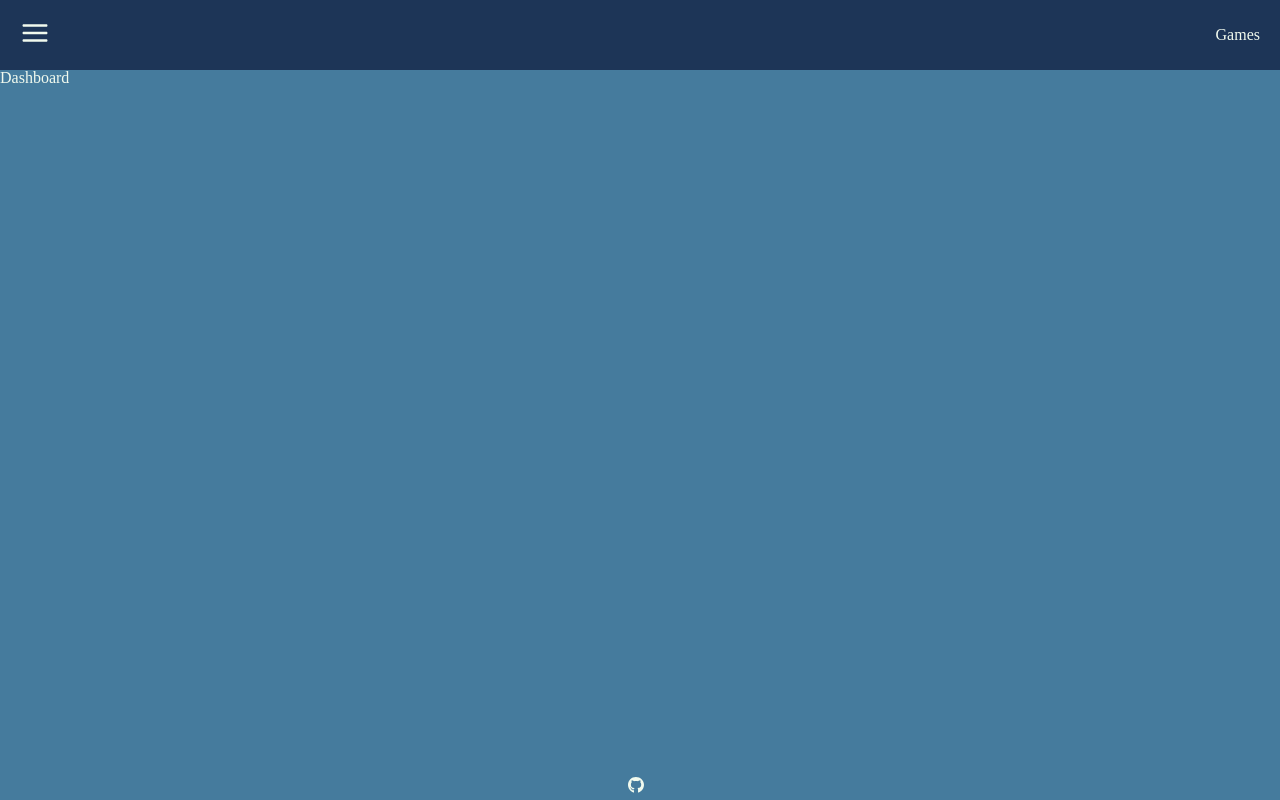
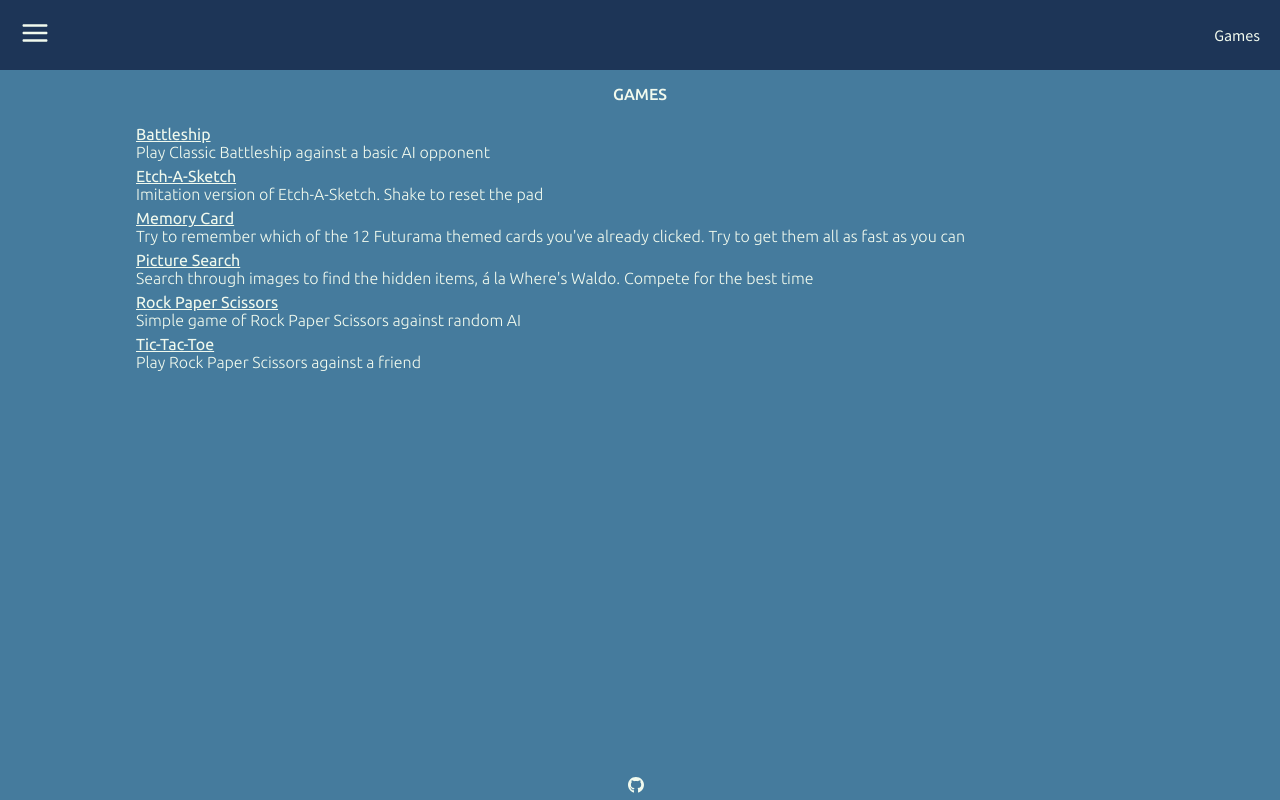
Before and after one commit to NBrennan26/games, a React (Create React App) app: page / in a window 1280 px wide. Built offline with nearby package versions, Linux system fonts and the light colour scheme.

Commit message:
Update dashboard info and style

```diff
--- a/src/components/Dashboard.jsx
+++ b/src/components/Dashboard.jsx
@@ -1,4 +1,5 @@
 import { useEffect } from "react";
+import { Link } from "react-router-dom";
 
 function Dashboard() {
   useEffect(() => {
@@ -6,8 +7,60 @@ function Dashboard() {
   }, []);
 
   return (
-    <section>
-      <div>Dashboard</div>
+    <section className="home-cont">
+      <div className="home-title-cont">GAMES</div>
+      <div className="home-main-cont">
+        <div className="game-desc-cont">
+          <span className="home-game-title">
+            <Link to="/battleship">Battleship</Link>
+          </span>
+          <p className="home-game-desc">
+            Play Classic Battleship against a basic AI opponent
+          </p>
+        </div>
+        <div className="game-desc-cont">
+          <span className="home-game-title">
+            <Link to="/etchasketch">Etch-A-Sketch</Link>
+          </span>
+          <p className="home-game-desc">
+            Imitation version of Etch-A-Sketch. Shake to reset the pad
+          </p>
+        </div>
+        <div className="game-desc-cont">
+          <span className="home-game-title">
+            <Link to="/memory-card">Memory Card</Link>
+          </span>
+          <p className="home-game-desc">
+            Try to remember which of the 12 Futurama themed cards you've already
+            clicked. Try to get them all as fast as you can
+          </p>
+        </div>
+        <div className="game-desc-cont">
+          <span className="home-game-title">
+            <Link to="/picture-search/">Picture Search</Link>
+          </span>
+          <p className="home-game-desc">
+            Search through images to find the hidden items, &aacute; la Where's
+            Waldo. Compete for the best time
+          </p>
+        </div>
+        <div className="game-desc-cont">
+          <span className="home-game-title">
+            <Link to="/rock-paper-scissors">Rock Paper Scissors</Link>
+          </span>
+          <p className="home-game-desc">
+            Simple game of Rock Paper Scissors against random AI
+          </p>
+        </div>
+        <div className="game-desc-cont">
+          <span className="home-game-title">
+            <Link to="/tic-tac-toe">Tic-Tac-Toe</Link>
+          </span>
+          <p className="home-game-desc">
+            Play Rock Paper Scissors against a friend
+          </p>
+        </div>
+      </div>
     </section>
   );
 }
--- a/src/index.css
+++ b/src/index.css
@@ -1,3 +1,5 @@
+@import url("https://fonts.googleapis.com/css2?family=Source+Sans+Pro&family=Ubuntu:wght@300;400;500&display=swap");
+
 :root {
   --header-color: #1d3557;
   --body-color: #457b9d;
@@ -36,6 +38,7 @@ header {
 }
 .header-title-cont {
   margin-right: 20px;
+  font-family: "Source Sans Pro", sans-serif;
 }
 .drop-menu {
   position: absolute;
@@ -46,6 +49,7 @@ header {
   max-width: 240px;
   height: calc(100vh - 70px);
   z-index: 2;
+  font-family: "Source Sans Pro", sans-serif;
 }
 .nav-list {
   display: flex;
@@ -74,3 +78,34 @@ footer {
 .github-icon:hover {
   transform: scale(1.5);
 }
+
+/*************/
+/* Home Page */
+/*************/
+.home-cont {
+  display: flex;
+  flex-direction: column;
+  font-family: "Ubuntu", sans-serif;
+}
+.home-title-cont {
+  margin: auto;
+  margin-top: 2vh;
+  font-weight: 500;
+}
+.home-main-cont {
+  margin: auto;
+  margin-top: 2vh;
+  width: 80vw;
+}
+.game-desc-cont {
+  margin: 1vh;
+}
+.home-game-title {
+  margin: auto;
+  text-decoration: underline;
+  font-weight: 400;
+}
+.home-game-desc {
+  margin-top: 2px;
+  font-weight: 300;
+}
```
